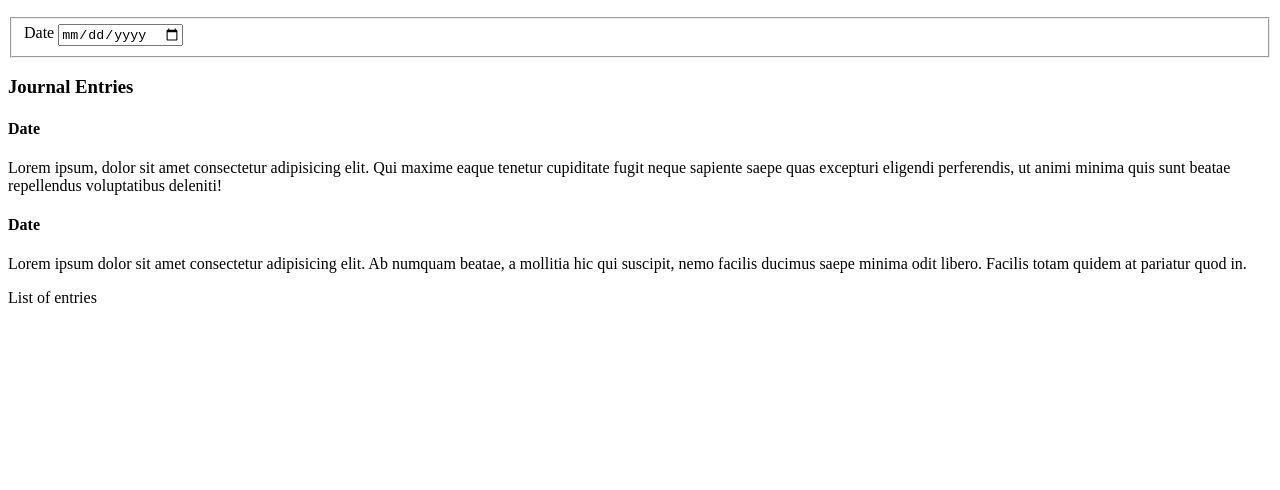
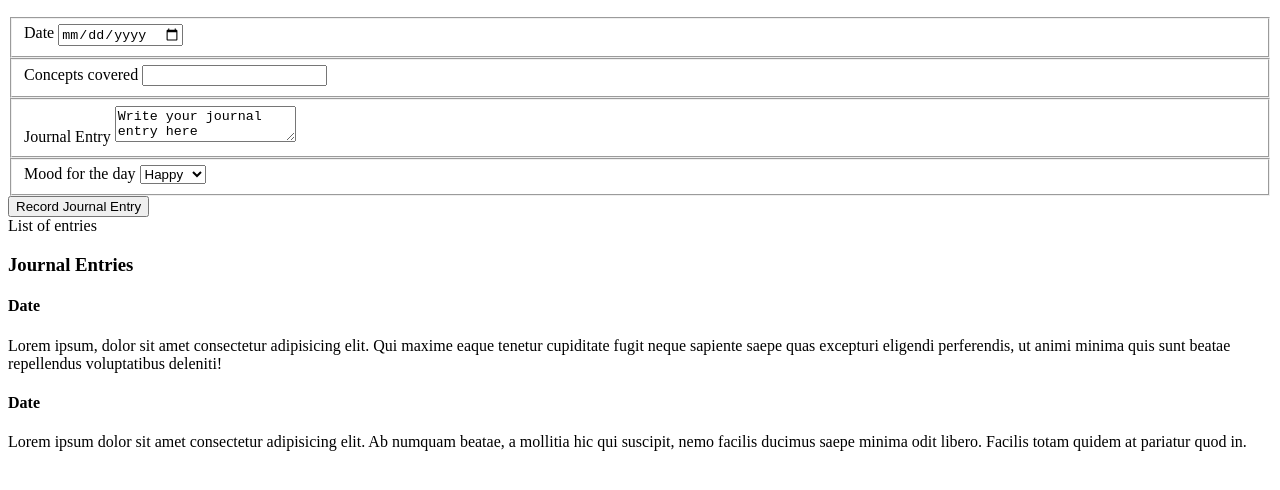
Before and after one commit to myriamchevalier/daily-journal, a plain HTML site: page index.html in a window 1280 px wide. Shown: the part 110-600 px from the top of the page. Drawn offline with Linux system fonts and the light colour scheme.

Commit message:
created form

```diff
--- a/index.html
+++ b/index.html
@@ -13,12 +13,39 @@
     </header>
     <main id="container">
         <h2>Daily Journal</h2>
+
         <form class="entryForm">
             <fieldset>
                 <label for="entryDate">Date</label>
                 <input type="date" name="entryDate" class="entryForm__date">
             </fieldset>
+
+            <fieldset>
+                <label for="entryConcepts">Concepts covered</label>
+                <input type="text" name="entryConcepts" class="entryForm__concepts">
+            </fieldset>
+
+            <fieldset>
+                <label for="entryJournalEntry">Journal Entry</label>
+                <textarea id="entryJournalEntry" name="entryJournalEntry" class="entryForm_entry">Write your journal entry here</textarea>
+            </fieldset>
+
+            <fieldset>
+                <label for="entryMood">Mood for the day</label>
+                <select>
+                    <option>Happy</option>
+                    <option>Sad</option>
+                    <option>In pain</option>
+                    <option>Excited</option>
+                    <option>Tired</option>
+                </select>
+            </fieldset>
+
+            <button type="button">Record Journal Entry</button>
         </form>
+
+        <article id="entries">List of entries</article>
+
         <section>
             <h3>Journal Entries</h3>
                 <article>
@@ -28,7 +55,7 @@
                     <p>Lorem ipsum dolor sit amet consectetur adipisicing elit. Ab numquam beatae, a mollitia hic qui suscipit, nemo facilis ducimus saepe minima odit libero. Facilis totam quidem at pariatur quod in.</p>
                 </article>
         </section>
-        <article>List of entries</article>
+
     </main>
     <footer></footer>
 </body>
```
